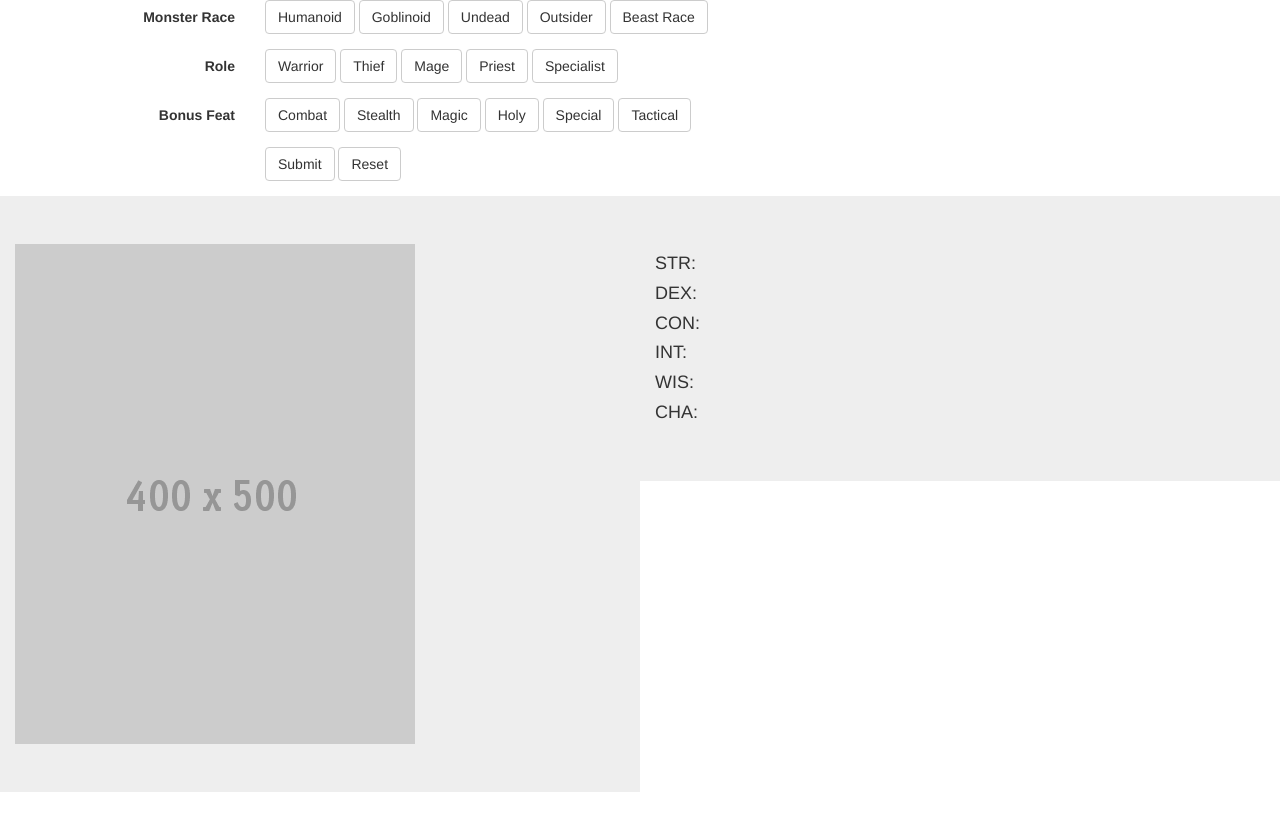
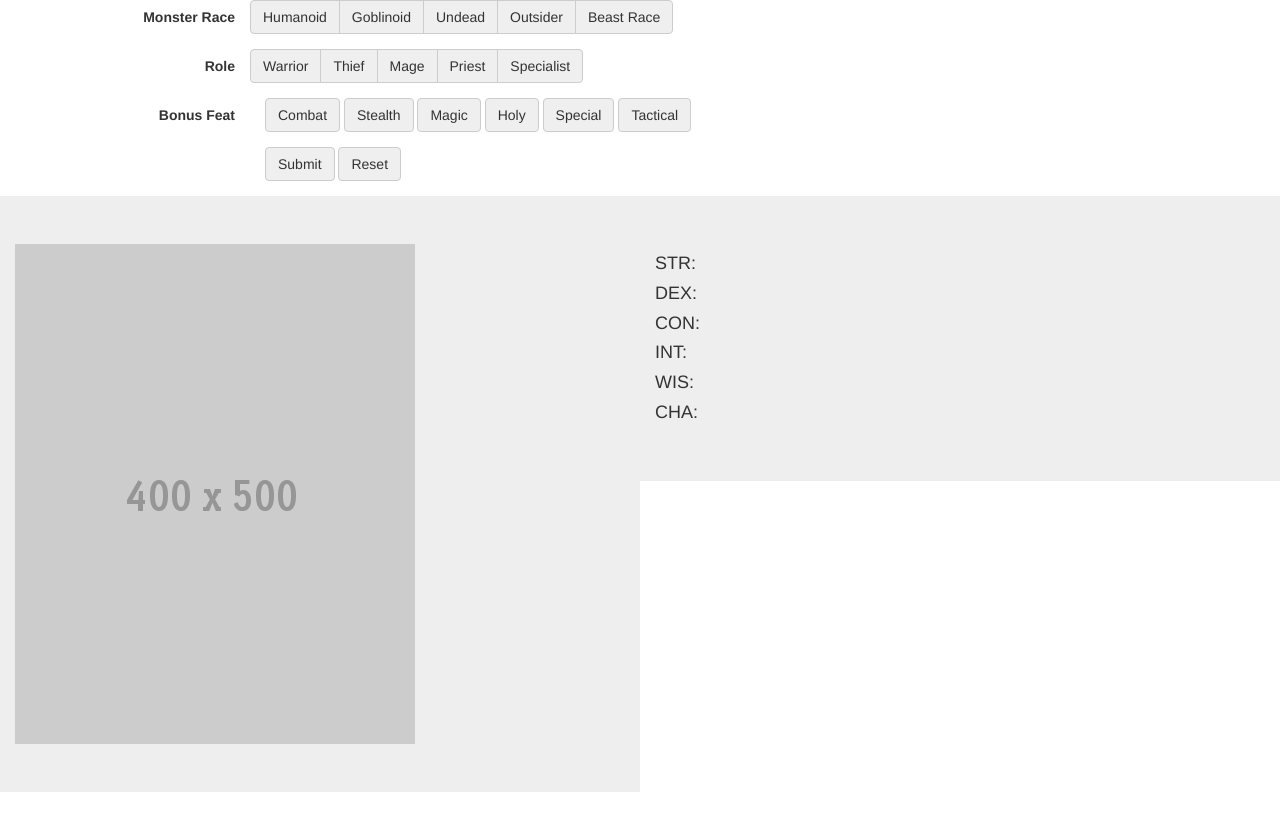
Before and after one commit to keithchen112/WebProg_FinalProject, a plain HTML site: page index.html in a window 1280 px wide. Drawn offline with nearby package versions, Linux system fonts and the light colour scheme.

Commit message:
next commit

```diff
--- a/css/style.css
+++ b/css/style.css
@@ -0,0 +1,7 @@
+[type='radio'] {
+display: none;
+}
+
+.btn-default {
+	background-color: #efefef;
+}
--- a/index.html
+++ b/index.html
@@ -17,42 +17,50 @@
     <!-- Custom styles for this template -->
     <link href="css/style.css" rel="stylesheet">
 
-    <!-- Just for debugging purposes. Don't actually copy these 2 lines! -->
-    <!--[if lt IE 9]><script src="../../assets/js/ie8-responsive-file-warning.js"></script><![endif]-->
-    <script src="js/ie-emulation-modes-warning.js"></script>
-
-    <!-- HTML5 shim and Respond.js for IE8 support of HTML5 elements and media queries -->
-    <!--[if lt IE 9]>
-      <script src="https://oss.maxcdn.com/html5shiv/3.7.2/html5shiv.min.js"></script>
-      <script src="https://oss.maxcdn.com/respond/1.4.2/respond.min.js"></script>
-    <![endif]-->
   </head>
 
   <body>
-
 
 <div class="container">
 <form class="form-horizontal" role="form">
 
    <div class="form-group">
       <label for="firstname" class="col-sm-2 control-label">Monster Race</label>
-      <div class="col-sm-10">
-         <button type="button" class="btn btn-default">Humanoid</button>
-          <button type="button" class="btn btn-default">Goblinoid</button>
-          <button type="button" class="btn btn-default">Undead</button>
+      <div class="btn-group data-toggle="buttons" col-sm-10">
+          <label class="btn btn-default">
+              <input type="radio" name="Warrior" id="">Humanoid
+          </label>
+          <label class="btn btn-default">
+              <input type="radio" name="Warrior" id="">Goblinoid
+          </label>
+          <label class="btn btn-default">
+              <input type="radio" name="Warrior" id="">Undead
+          </label>
           <button type="button" class="btn btn-default">Outsider</button>
           <button type="button" class="btn btn-default">Beast Race</button>
       </div>
    </div>
 
+
+
    <div class="form-group">
       <label for="lastname" class="col-sm-2 control-label">Role</label>
-      <div class="col-sm-10">
-          <button type="button" class="btn btn-default">Warrior</button>
-          <button type="button" class="btn btn-default">Thief</button>
-          <button type="button" class="btn btn-default">Mage</button>
-          <button type="button" class="btn btn-default">Priest</button>
-          <button type="button" class="btn btn-default">Specialist</button>
+      <div class="btn-group data-toggle="buttons" col-sm-10">
+          <label class="btn btn-default">
+              <input type="radio" name="Warrior" id="">Warrior
+          </label>
+          <label class="btn btn-default">
+              <input type="radio" name="Thief" id="">Thief
+          </label>
+          <label class="btn btn-default">
+              <input type="radio" name="Mage" id="">Mage
+          </label>
+          <label class="btn btn-default">
+              <input type="radio" name="Priest" id="">Priest
+          </label>
+          <label class="btn btn-default">
+              <input type="radio" name="Specialist" id="">Specialist
+          </label>
       </div>
    </div>
 
@@ -102,7 +110,10 @@
     <script src="https://ajax.googleapis.com/ajax/libs/jquery/2.1.3/jquery.min.js"></script>
     <script src="https://ajax.googleapis.com/ajax/libs/jqueryui/1.11.3/jquery-ui.min.js"></script>
     <script src="js/bootstrap.min.js"></script>
+
+    <!-- Custom external javacscript file -->
+    <script src="js/myscripts.js" type="text/javascript"></script>
+
     <!-- IE10 viewport hack for Surface/desktop Windows 8 bug -->
-    <script src="js/ie10-viewport-bug-workaround.js"></script>
   </body>
 </html>
--- /dev/null
+++ b/js/myscripts.js
@@ -0,0 +1,3 @@
+$(document).ready(function() {
+
+});
```
